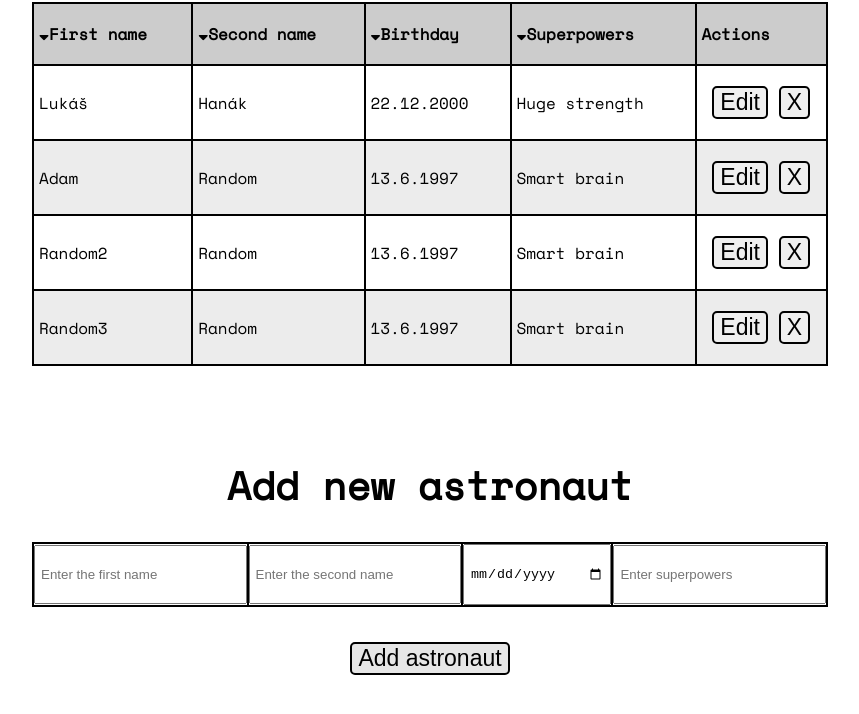
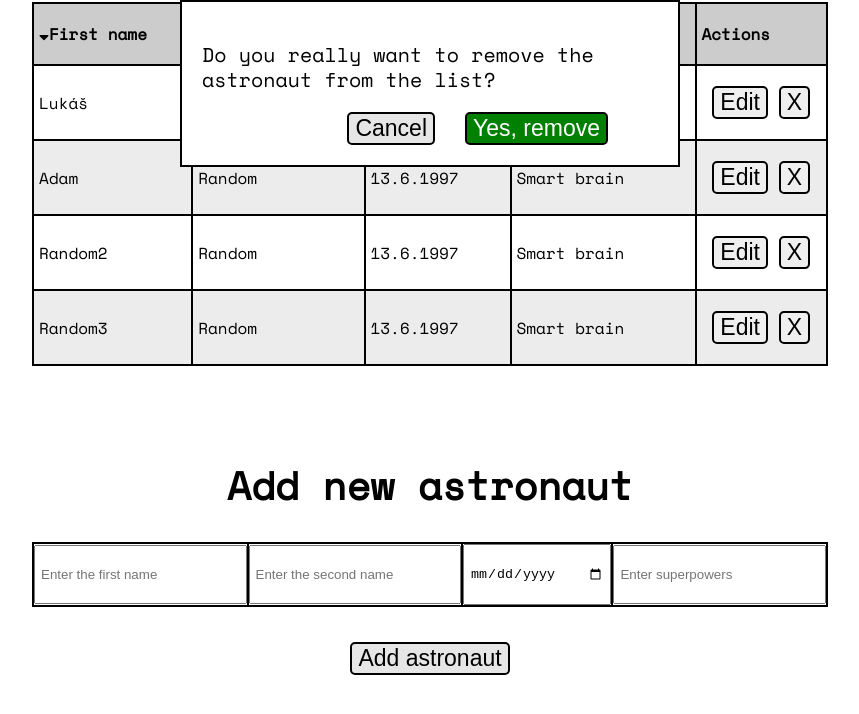
Before and after one commit to lukashanak/react-astronauts, a React (Create React App) app: page / in a window 1280 px wide. Shown: the top 714 px of the page, without its empty margins (210-1069 px from the left). Built offline with nearby package versions, Linux system fonts and the light colour scheme.

Commit message:
Built static version of PopupModal

```diff
--- a/src/App.css
+++ b/src/App.css
@@ -2,17 +2,19 @@
   width: 100%;
 }
 
-.table, .table__cell, .table__row {
+.table,
+.table__cell,
+.table__row {
   border: 2px solid black;
   border-collapse: collapse;
 }
 
 .thead {
-  background-color: #CCCCCC;
+  background-color: #cccccc;
 }
 
 tr:nth-child(even) {
-  background-color: #ECECEC;
+  background-color: #ececec;
 }
 
 .table__cell {
@@ -40,3 +42,23 @@ tr:nth-child(even) {
   width: 100%;
   padding: 20px 5px;
 }
+
+.popup_modal {
+  padding: 20px;
+  border: 2px solid black;
+  width: 80%;
+  max-width: 500px;
+  margin: auto;
+  position: absolute;
+  top: 0px;
+  left: 50%;
+  transform: translateX(-50%);
+  background-color: white;
+}
+
+.modal__buttons {
+  display: flex;
+  justify-content: flex-end;
+  gap: 30px;
+  padding-right: 50px;
+}
--- a/src/App.js
+++ b/src/App.js
@@ -5,6 +5,7 @@ import "./App.css";
 import { RowView } from "./components/RowView";
 import { RowEdit } from "./components/RowEdit";
 import { Fragment } from "react/cjs/react.production.min";
+import { PopupModal } from "./components/PopupModal";
 
 const App = () => {
   // ALL THE DATA SAVED HERE
@@ -106,6 +107,8 @@ const App = () => {
     setAstronauts(newAstronauts);
   };
 
+  const [popupOpen, setPopupOpen] = useState(true);
+
   return (
     <div className="App container">
       <form className="margin-bottom-big" onSubmit={handleEditFormSubmit}>
@@ -148,6 +151,7 @@ const App = () => {
             ))}
           </tbody>
         </table>
+        {popupOpen && <PopupModal />}
       </form>
       <h2 className="text-center">Add new astronaut</h2>
       <form className="add__form" onSubmit={submitAddFormData}>
--- /dev/null
+++ b/src/components/PopupModal.js
@@ -0,0 +1,28 @@
+import React from "react";
+
+export const PopupModal = () => {
+  return (
+    <div className="popup_modal">
+      <p>Do you really want to remove the astronaut from the list? </p>
+      <div className="modal__buttons">
+        <button
+          className="btn btn--primary"
+          onClick={() => {
+            // setConfirmationOpen(false);
+          }}
+        >
+          Cancel
+        </button>
+        <button
+          className="btn btn--success"
+          onClick={() => {
+            // deleteAstronaut();
+            // setConfirmationOpen(false);
+          }}
+        >
+          Yes, remove
+        </button>
+      </div>
+    </div>
+  );
+};
```
